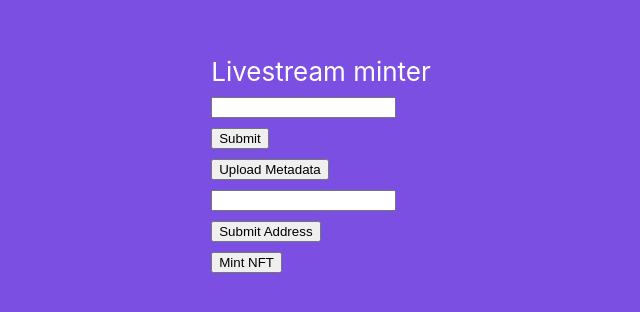
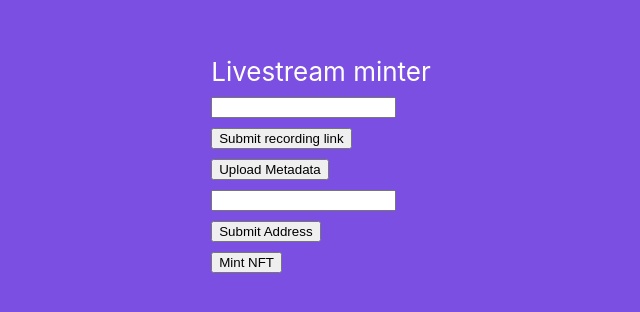
Before and after one commit to Ramitphi/NFT-minter, a React (Create React App) app: page / in a window 1280 px wide. Shown: the part 236-548 px from the top of the page, without its empty margins (319-959 px from the left). Built offline with nearby package versions, Linux system fonts and the light colour scheme.

Commit message:
button text updated

```diff
--- a/src/App.js
+++ b/src/App.js
@@ -88,7 +88,7 @@ function App() {
         <br></br>
         <input type="text" onChange={getdata} />
         <br></br>
-        <button onClick={submit}>Submit </button>
+        <button onClick={submit}>Submit recording link </button>
         <br></br>
         <button onClick={uplodmetadata}>Upload Metadata </button>
         <br></br>
```
